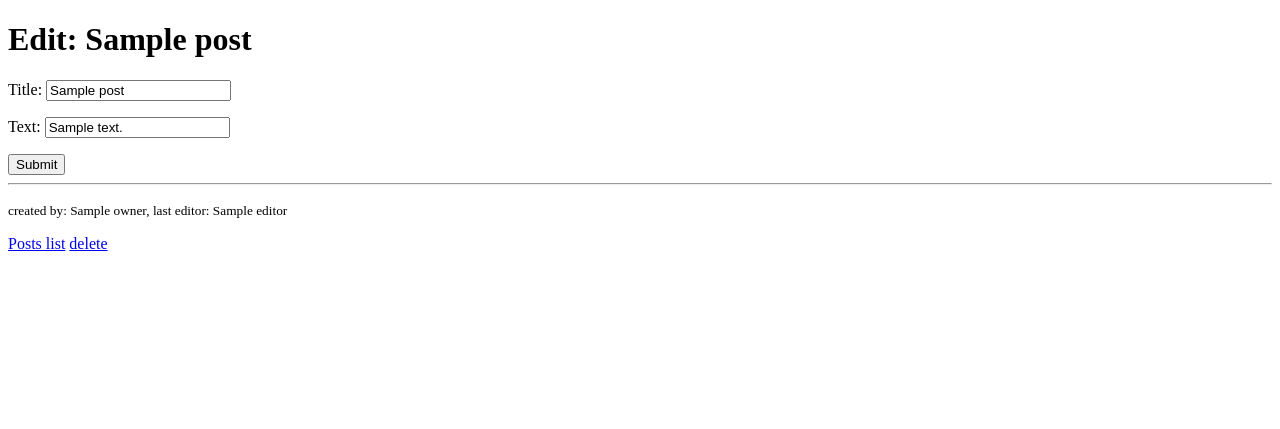
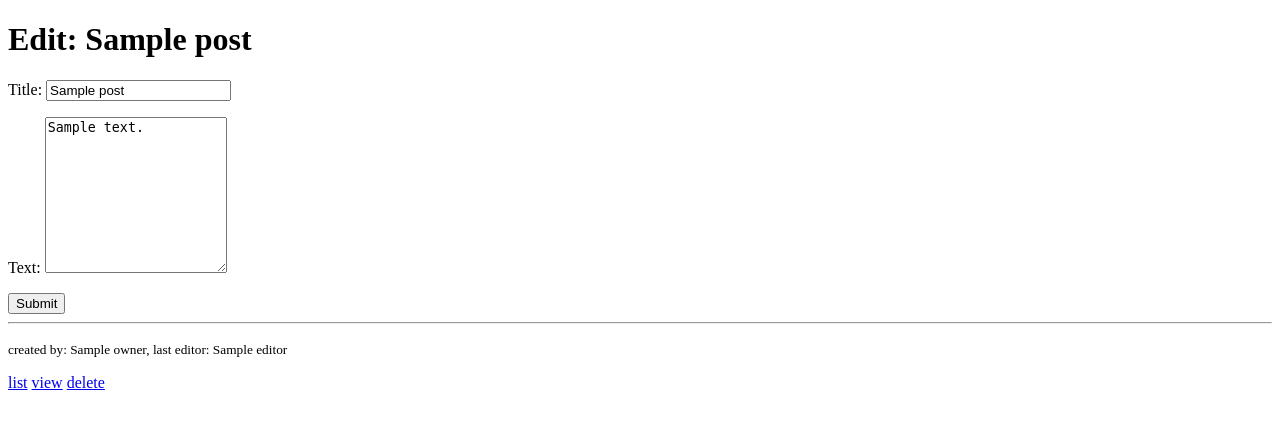
Before and after one commit to asvetlov/us-pycon-2019-tutorial, a Python web app: template code/05-templating/templates/edit.html in a window 1280 px wide. Shown: the top 429 px of the page. Run offline with Jinja, Linux system fonts and the light colour scheme; the template is opened without the code that fills it: most values are stand-ins (such as "Sample title", 1, 10 or a date in 2020).

Commit message:
Polish code

```diff
--- a/code/05-templating/templates/edit.html
+++ b/code/05-templating/templates/edit.html
@@ -11,14 +11,15 @@ Edit Post {{ post.title }}
     <input type="text" name="title" value="{{ post.title }}">
   </p>
   <p>Text:
-    <input type="text" name="text" value="{{ post.text }}">
+    <textarea name="text" rows="10">{{ post.text }}</textarea>
   </p>
   <input type="submit">
 </form>
 <hr>
 <p><small> created by: {{ owner }}, last editor: {{ editor }} </small></p>
 <p>
-  <a href="/">Posts list</a>
+  <a href="/">list</a>
+  <a href="/{{ post.id }}">view</a>
   <a href="/{{ post.id }}/delete">delete</a>
 </p>
 {% endblock %}
--- a/code/05-templating/templates/new.html
+++ b/code/05-templating/templates/new.html
@@ -11,12 +11,12 @@ New Post
     <input type="text" name="title" value="">
   </p>
   <p>Text:
-    <input type="text" name="text" value="">
+    <textarea type="text" name="text" value="" rows="10">
   </p>
   <input type="submit">
 </form>
 <hr>
 <p>
-  <a href="/">Posts list</a>
+  <a href="/">list</a>
 </p>
 {% endblock %}
--- a/code/05-templating/templates/view.html
+++ b/code/05-templating/templates/view.html
@@ -5,11 +5,11 @@ Post {{ post.title }}
 
 {% block content %}
 <h1>{{ post.title }}</h1>
-<p> {{ post.text }} </p>
+<p><pre> {{ post.text }}</pre> </p>
 <hr>
 <p><small> created by: {{ post.owner }}, last editor: {{ post.editor }} </small></p>
 <p>
-  <a href="/">Posts list</a>
+  <a href="/">list</a>
   <a href="/{{ post.id }}/edit">edit</a>
 </p>
 {% endblock %}
```
